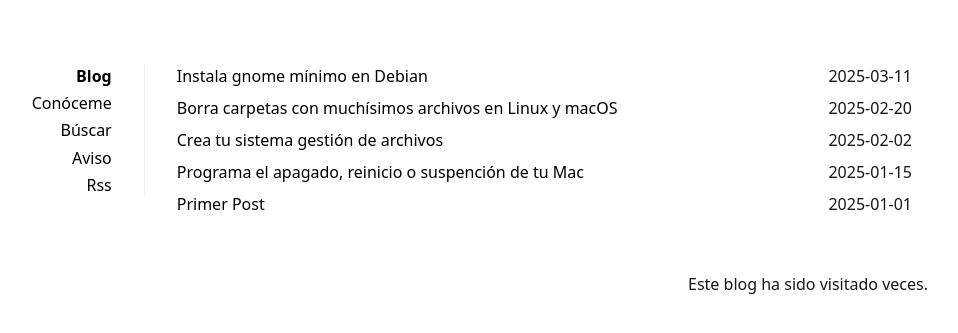
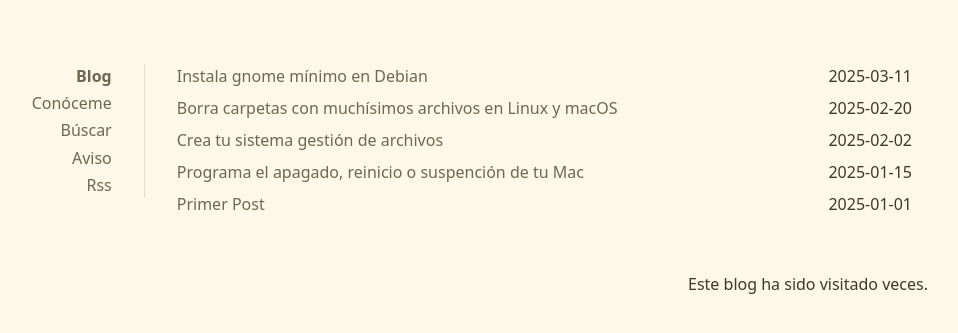
Before and after one commit to andriuzha/andriuzha.github.io, a Jekyll site: the page built from index.html, in a window 1280 px wide. Shown: the top 333 px of the page, without its empty margins (176-1134 px from the left). Built offline with Jekyll 4.4.1, drawn with Linux system fonts in a browser that asks for light colours; comment, search, counter and statistics services are not loaded.

Commit message:
Update _main.scss

```diff
--- a/_sass/_main.scss
+++ b/_sass/_main.scss
@@ -1,3 +1,16 @@
+// ===== Paleta cálida del blog =====
+$bg:           #fdf8e7; // fondo crema/amarillo muy suave
+$fg:           #3d392b; // texto gris cálido
+$muted:        #6f6752; // enlaces y elementos secundarios
+$surface:      #f3ecd4; // bloques de código
+$surface-soft: #efe6c8; // citas
+$rule:         #d9cfab; // línea horizontal (hr)
+$border:       #e7ddbf; // bordes de separación
+
+html {
+	background: $bg;
+}
+
 *,:after,:before {
 	box-sizing:border-box;
 	background-color:inherit;
@@ -12,15 +25,16 @@ body {
     text-rendering: optimizeLegibility;
 	line-height:1.5;
 	font-size: 1rem;
-	color: rgb(22, 23, 26);
+	background: $bg;
+	color: $fg;
 }
 
 nav ul {
-    border-right: 1px solid #edf2f7;
+    border-right: 1px solid $border;
 }
 
 a {
-    color: #000;
+    color: $muted;
     text-decoration-skip-ink: auto;
     text-decoration: underline;
 }
@@ -47,7 +61,7 @@ pre {
 }
 
 code,pre {
-	background: rgb(236, 237, 238);
+	background: $surface;
 }
 
 code {
@@ -68,7 +82,7 @@ img {
 }
 
 hr {
-	background: #000;
+	background: $rule;
     height: 1px;
     border: 0;
 }
@@ -99,7 +113,7 @@ header,section {
 
 blockquote {
 	font-style: italic;
-    border-left: 5px solid #ececec;
+    border-left: 5px solid $surface-soft;
     padding-left: 1rem;
 }
 
@@ -175,7 +189,7 @@ header li {
 	padding-bottom: 1rem;
 }
 header ul {
-	border-bottom: 1px solid #edf2f7;
+	border-bottom: 1px solid $border;
 	padding-bottom: 2rem;
 }
 nav ul {
```
